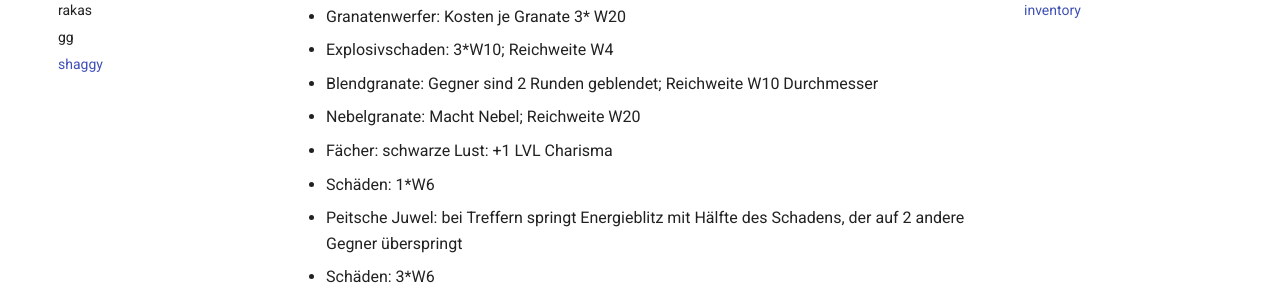
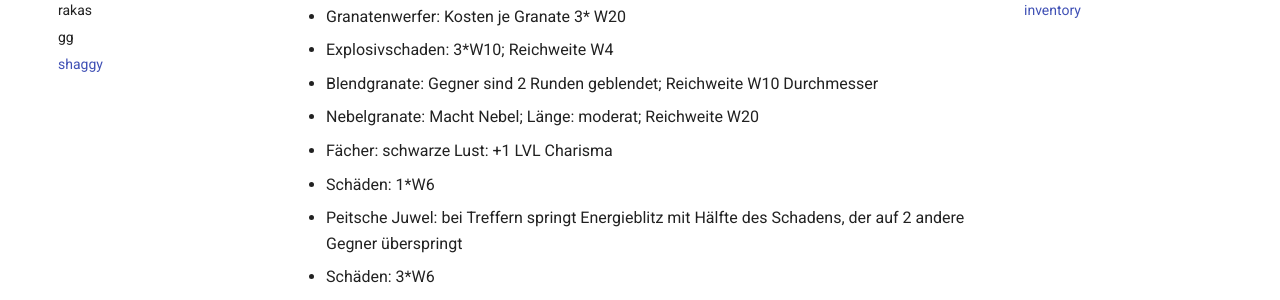
Before and after one commit to mkdocs-pnp/avalon, an MkDocs documentation site: the page built from docs/character/shaggy.md, in a window 1280 px wide and 900 px high, scrolled down 916 px. Shown: the part 206-506 px from the top of the window. Built offline with MkDocs 1.6.1 and Material for MkDocs 9.7.7, drawn with Linux system fonts in a browser that asks for light colours.

Commit message:
Update shaggy.md

```diff
--- a/docs/character/shaggy.md
+++ b/docs/character/shaggy.md
@@ -33,7 +33,7 @@
 * Granatenwerfer: Kosten je Granate 3* W20
   * Explosivschaden: 3*W10; Reichweite W4
   * Blendgranate: Gegner sind 2 Runden geblendet; Reichweite W10 Durchmesser
-  * Nebelgranate: Macht Nebel; Reichweite W20
+  * Nebelgranate: Macht Nebel; Länge: moderat; Reichweite W20
 * Fächer: schwarze Lust: +1 LVL Charisma
   * Schäden: 1*W6
 * Peitsche Juwel: bei Treffern springt Energieblitz mit Hälfte des Schadens, der auf 2 andere Gegner überspringt
```
